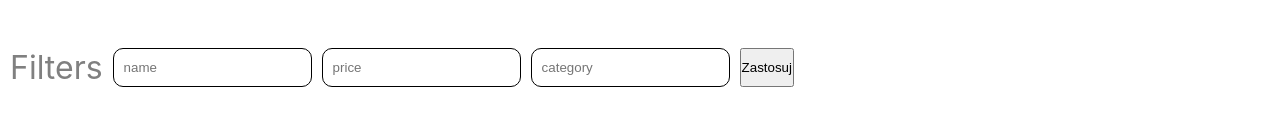
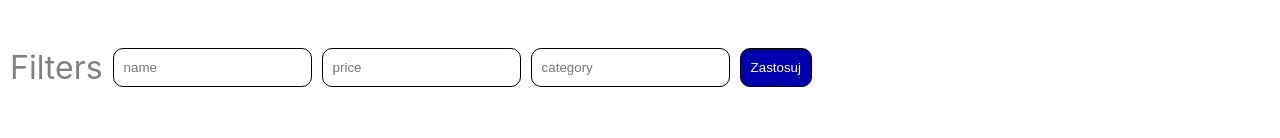
Before and after one commit to marcinoles87/my-app2, a React (Create React App) app: page / in a window 1280 px wide. Shown: the part 734-872 px from the top of the page. Built offline with nearby package versions, Linux system fonts and the light colour scheme.

Commit message:
add code

```diff
--- a/src/App.css
+++ b/src/App.css
@@ -215,6 +215,20 @@ i{
 
 .filters input:hover{
   background-color: rgb(210, 210, 210);
+}
+
+.filters button{
+  padding: 10px;
+  border-radius: 10px;
+  border: 0.5px solid black;
+  background-color: var(--primary-color);
+  color:white;
+  cursor: pointer;
+  transition: 0.7s ease;
+}
+
+.filters button:hover{
+  background-color: #6060ff;
 }
 
 /*wysylka */
```
